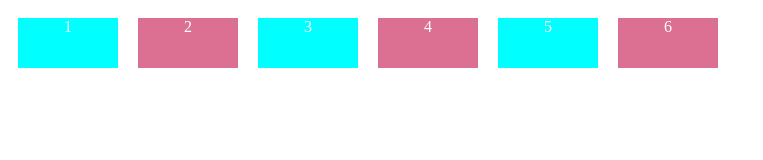
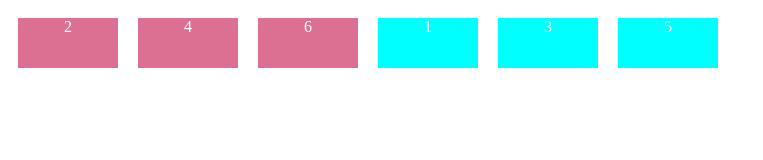
Before and after one commit to dmbappi/CSS-Flexbox, a plain HTML site: page index.html in a window 1280 px wide. Shown: the whole page, without its empty margins (0-763 px from the left). Drawn offline with Linux system fonts and the light colour scheme.

Commit message:
item order position

```diff
--- a/style.css
+++ b/style.css
@@ -1,5 +1,7 @@
 .container{
     display: flex;
+
+    /* CONTAINER Properties */
     /* default flex-direction:row */
     /* flex-direction: column; */
     /* flex-direction: column-reverse; */
@@ -31,7 +33,12 @@
     /* flex-direction: column; */
     /* align-content:center; */
     /* align-items: space-around; */
-    align-items: space-evenly;
+    /* align-items: space-evenly; */
+
+
+    /* ITEM Properties */
+    /* order by default order:0 */
+
 
 
 
@@ -46,6 +53,7 @@
     height: 50px;
     text-align: center;
     margin: 10px;
+    order: 1;
 }
 .two{
     background-color: palevioletred;
@@ -55,6 +63,7 @@
     height: 50px;
     text-align: center;
     margin: 10px;
+    /* order: 2; */
 }
 .three{
     background-color: aqua;
@@ -64,6 +73,8 @@
     height: 50px;
     text-align: center;
     margin: 10px;
+    order: 2;
+
 }
 .four{
     background-color: palevioletred;
@@ -82,6 +93,7 @@
     height: 50px;
     text-align: center;
     margin: 10px;
+    order: 2;
 }
 .six{
     background-color: palevioletred;
```
Also changed, not shown: 1 other file.
